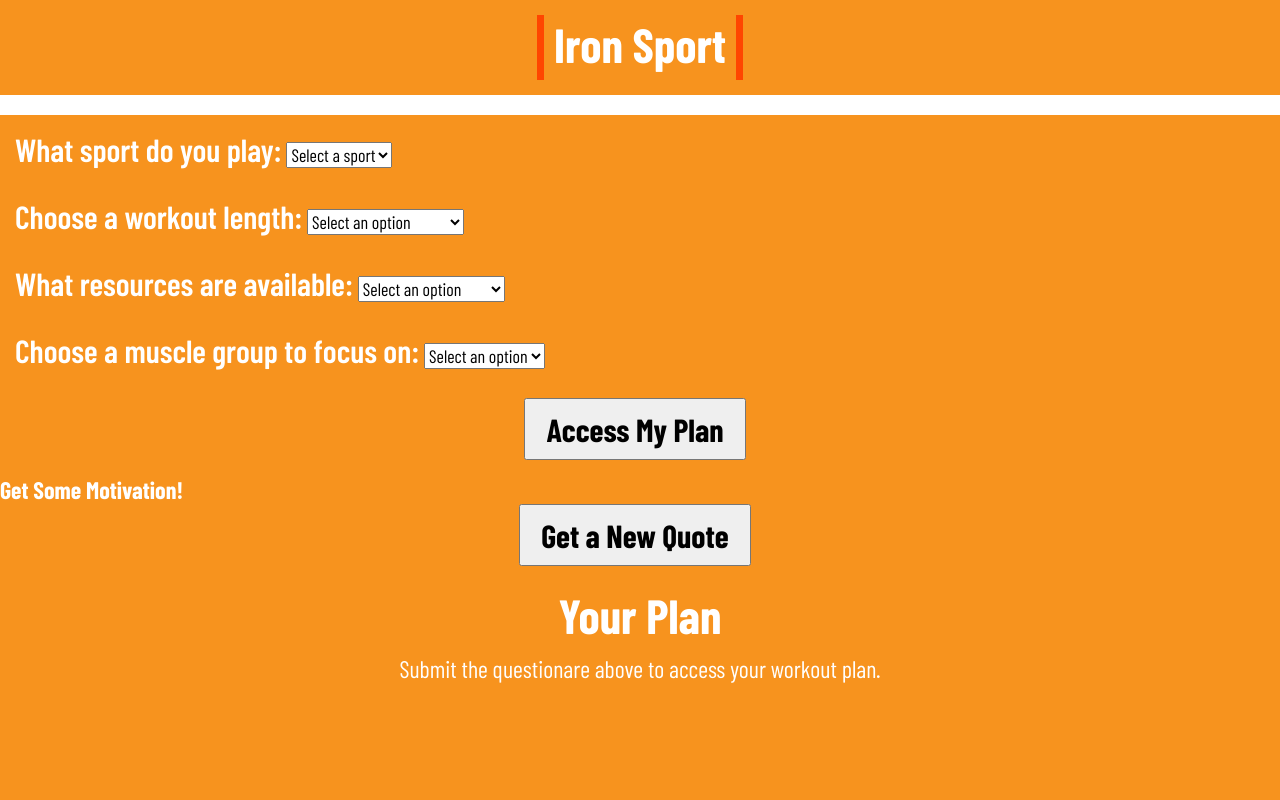
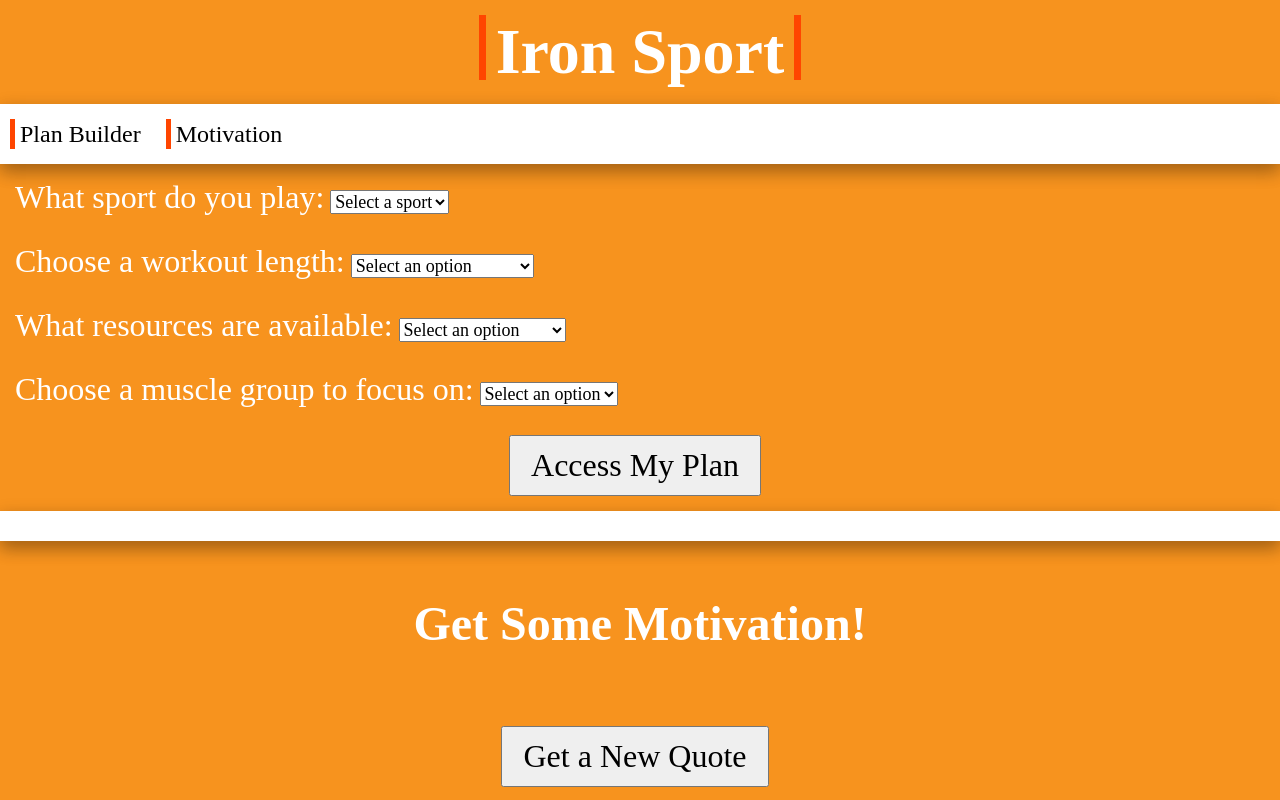
Before and after one commit to radkinz/Fitness-app, a plain HTML site: page index.html in a window 1280 px wide. Shown: the top 800 px of the page. Drawn offline with nearby package versions, Linux system fonts and the light colour scheme; no server answers; a web font is replaced by a local one.

Commit message:
style page

```diff
--- a/style.css
+++ b/style.css
@@ -1,8 +1,14 @@
 @import url('https://fonts.googleapis.com/css2?family=Barlow+Condensed:ital,wght@0,100;0,200;0,300;0,400;0,500;0,600;0,700;0,800;0,900;1,100;1,200;1,300;1,400;1,500;1,600;1,700;1,800;1,900&display=swap');
+
+@font-face {
+    font-family: "Bernard MT Condensed Regular";
+    src: url("BERNHC.TTF");
+}
+
 
 * {
     margin: 0;
-    font-family: 'Barlow Condensed', sans-serif;
+    font-family: 'Bernard MT Condensed Regular';
     overflow: auto;
 }
 
@@ -14,15 +20,40 @@ html {
 #title {
     text-align: center;
     padding: 15px;
-    font-size: x-large;
+    font-size: xx-large;
     display: flex;
     justify-content: center;
+    box-shadow: 0 16px 32px 0 rgba(0, 0, 0, 0.2), 0 6px 20px 0 rgba(0, 0, 0, 0.19);
+    z-index: 10;
 }
 
 #planBuilder {
     font-size: x-large;
-    font-weight: 600;
     margin: 15px;
+}
+
+#Smallorangerectangle {
+    width: 5px;
+    height: 30px;
+    background-color: orangered;
+}
+
+#headerOptions {
+    color: black;
+    font-size: x-large;
+    margin-top: 0px;
+    text-align: center;
+    padding: 5px;
+    overflow: hidden;
+}
+
+#headerContainer {
+    padding: 10px;
+    padding-right: 10px;
+    padding-left: 10px;
+    overflow: hidden;
+    display: flex;
+    align-items: center;
 }
 
 label {
@@ -31,7 +62,6 @@ label {
 
 input {
     font-size: xx-large;
-    font-weight: 900;
     padding-top: 10px;
     padding-bottom: 10px;
     padding-left: 20px;
@@ -49,10 +79,54 @@ select {
     justify-content: center;
 }
 
+#headerContainer2 {
+    display: flex;
+    align-items: center;
+    overflow: hidden;
+    height: 100%;
+}
+
 #rectangle {
     width: 100%;
-    height: 20px;
+    height: 60px;
     background-color: white;
+    box-shadow: 0 8px 16px 0 rgba(0, 0, 0, 0.2), 0 6px 20px 0 rgba(0, 0, 0, 0.19);
+    overflow: hidden;
+}
+
+h2 {
+    text-align: center;
+    font-size: xxx-large;
+}
+
+#Motivation {
+    height: 300px;
+    display: flex;
+    flex-direction: column;
+    align-content: space-between;
+    justify-content: center;
+}
+
+#quote {
+    text-align: center;
+    font-size: xx-large;
+    margin-top: 30px;
+    margin-bottom: 45px;
+}
+
+#MotivationContainer {
+    display: flex;
+    flex-direction: column;
+    align-content: space-between;
+    justify-content: center;
+}
+
+#Littlerectangle {
+    width: 100%;
+    height: 30px;
+    background-color: white;
+    box-shadow: 0 8px 16px 0 rgba(0, 0, 0, 0.2), 0 6px 20px 0 rgba(0, 0, 0, 0.19);
+    overflow: hidden;
 }
 
 #orangerectangle {
```
